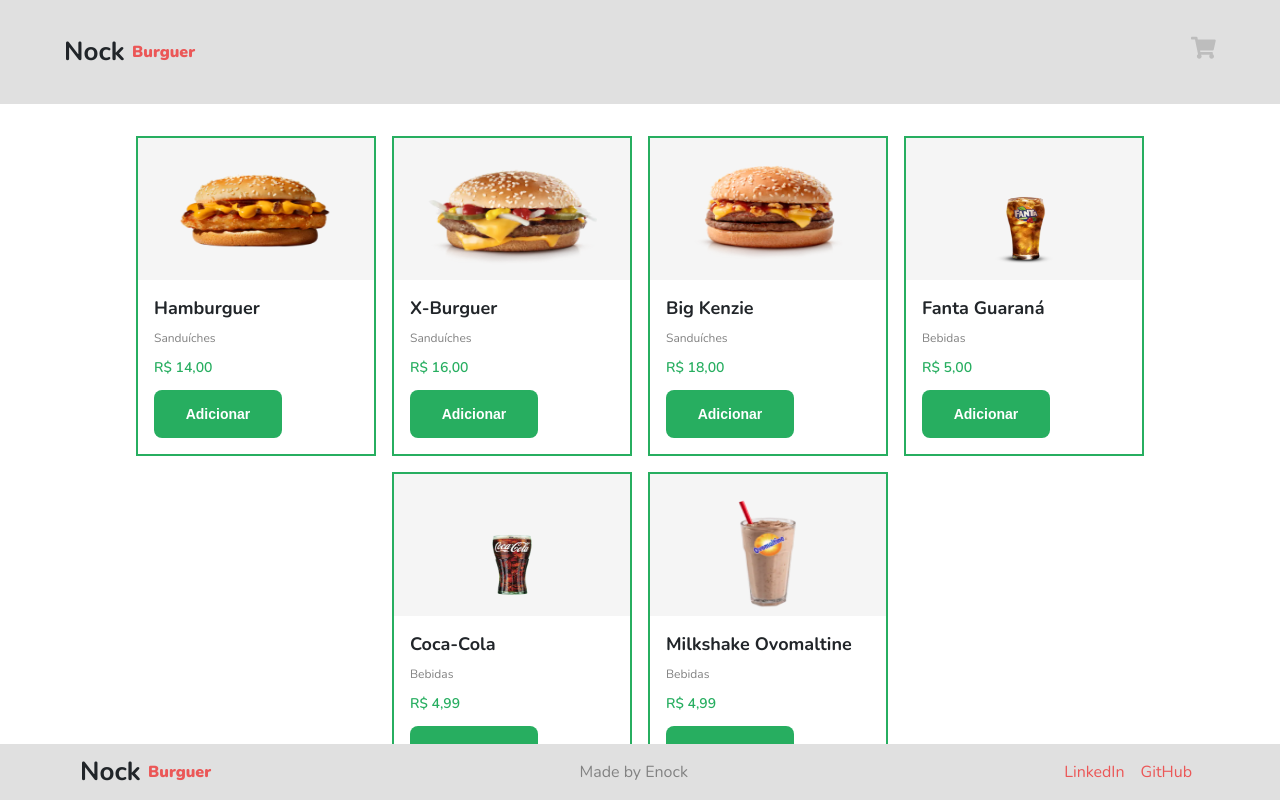
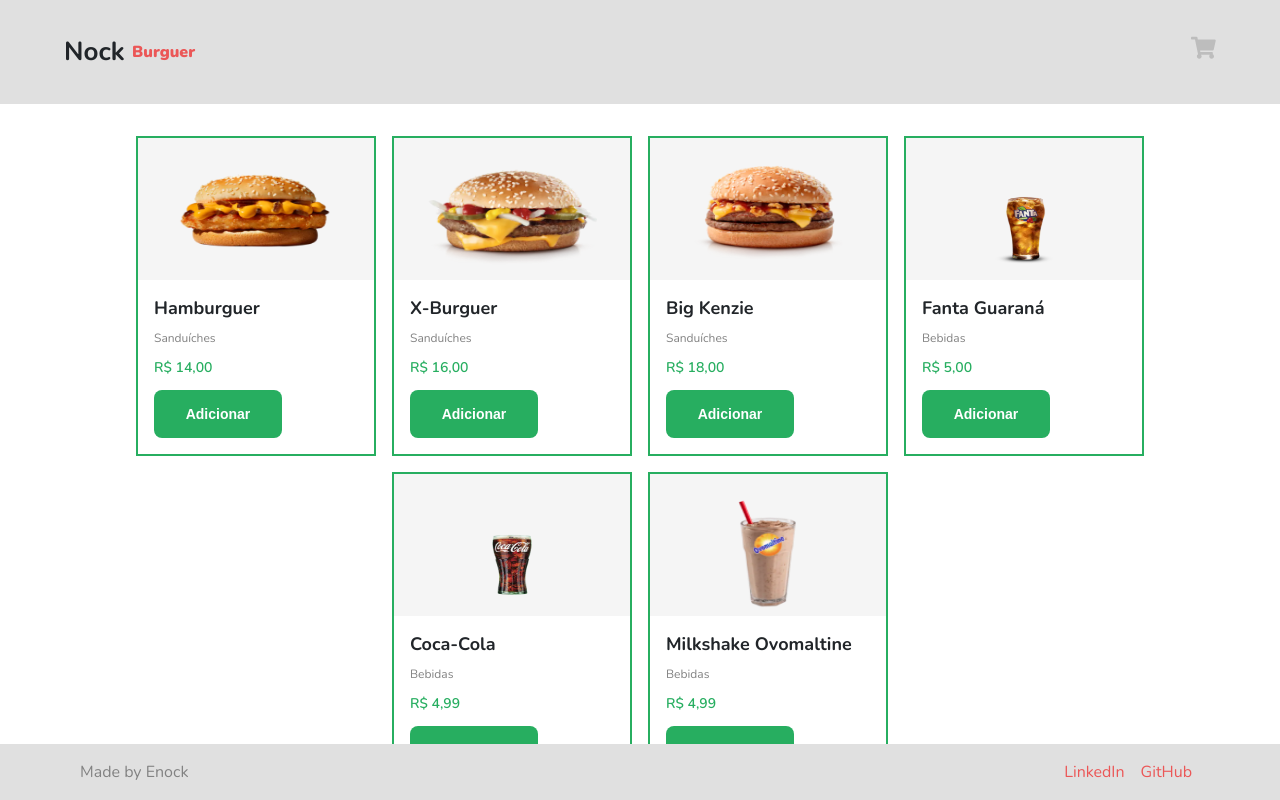
Before and after one commit to kenzie-journey-enock/react_tasks, a React (Vite) app: page / in a window 1280 px wide. Built offline with nearby package versions, Linux system fonts and the light colour scheme; a web font is replaced by a local one.

Commit message:
fix: footer

```diff
--- a/src/studies/Projects/NockBurguer/components/organisms/FooterNockBurguer.jsx
+++ b/src/studies/Projects/NockBurguer/components/organisms/FooterNockBurguer.jsx
@@ -1,11 +1,8 @@
-
-import LogoNockBurguer from "../atoms/LogoNockBurguer"
 import { ContactsLinkNockBurguerStyle, FooterNockBurguerStyle } from "./StyleOrganisms"
 
 export default function FooterNockBurguer() {
   return (
     <FooterNockBurguerStyle>
-      <LogoNockBurguer />
       <p>Made by Enock</p>
       <ContactsLinkNockBurguerStyle>
         <a
```
